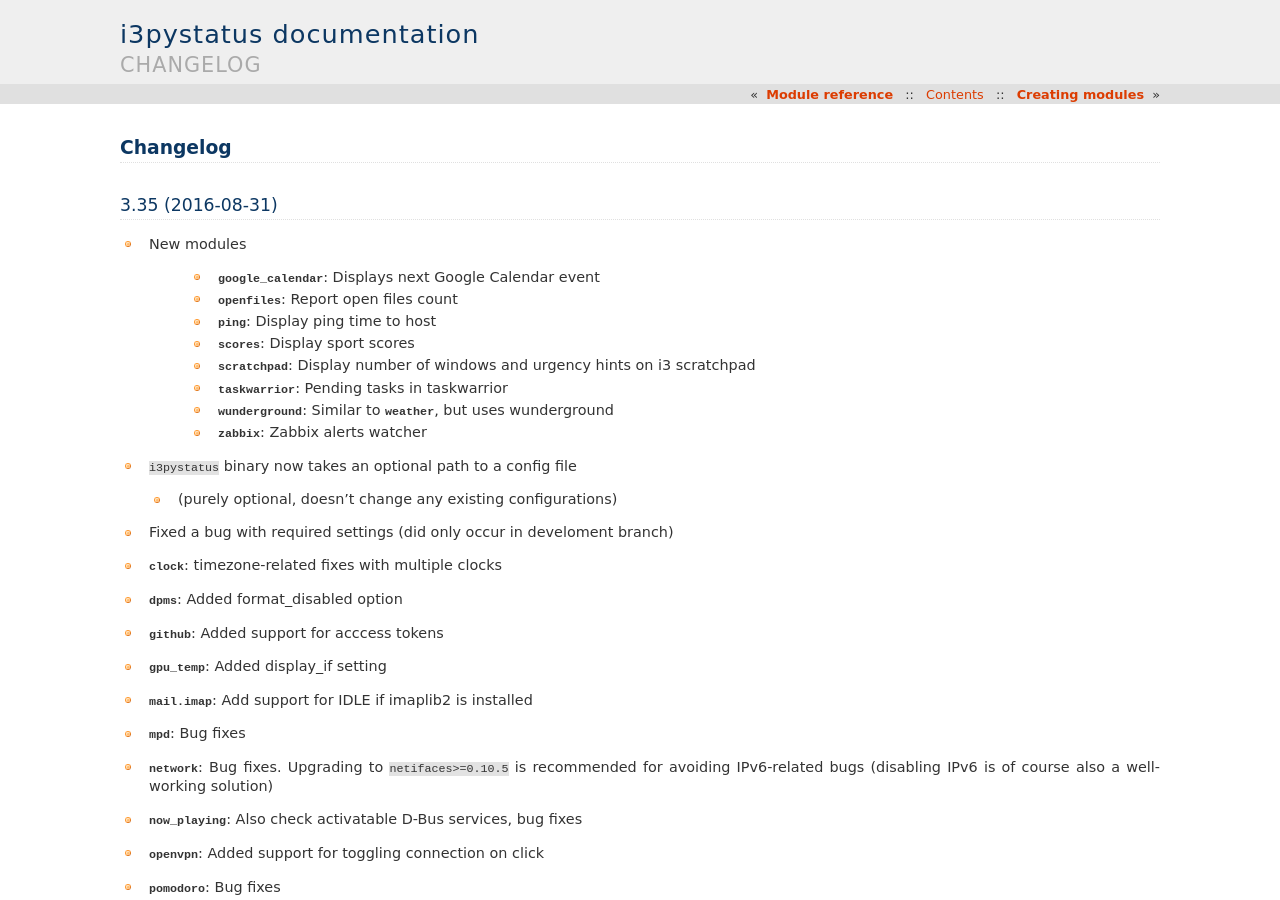
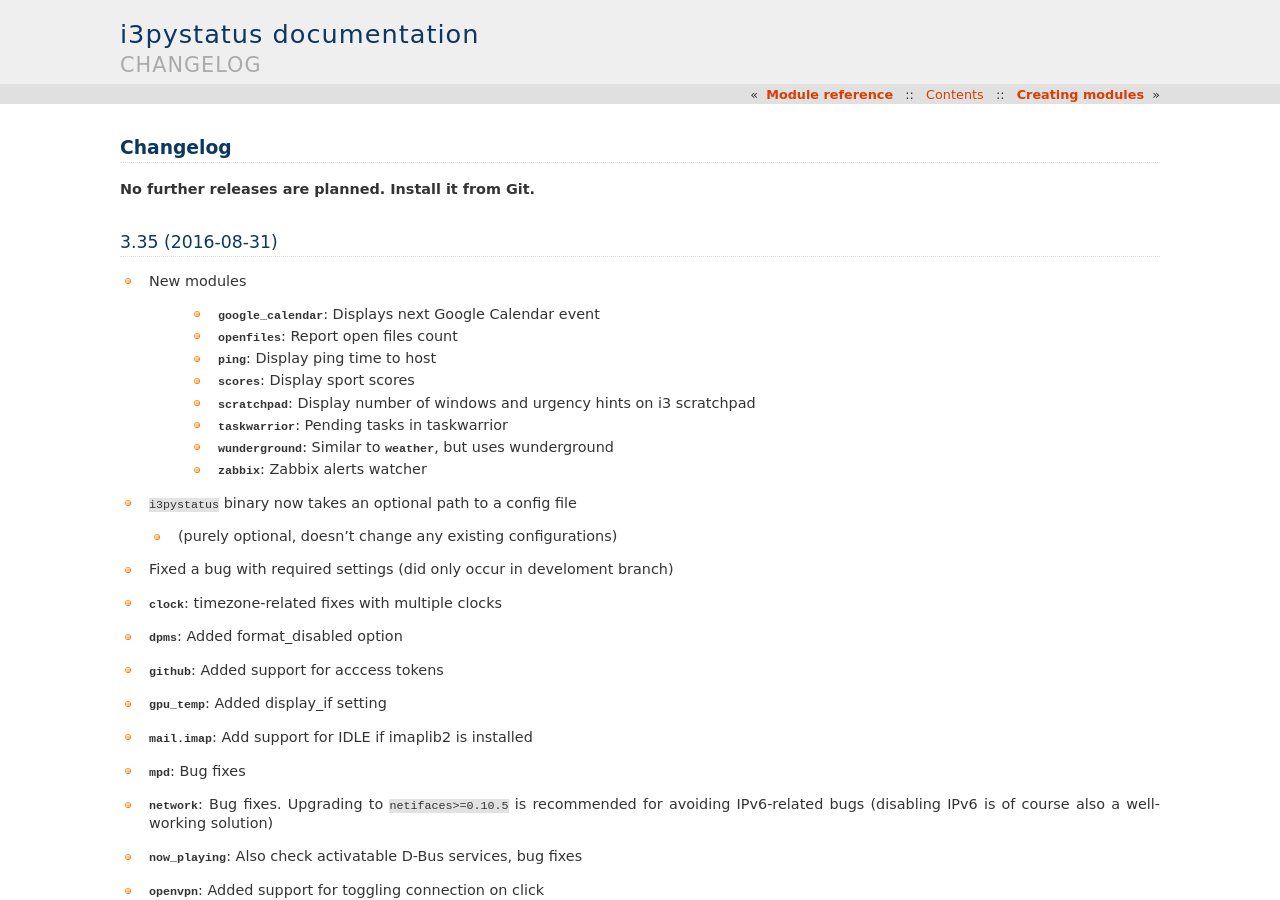
Before and after one commit to enkore/i3pystatus, a Sphinx documentation site: the page built from docs/changelog.rst, in a window 1280 px wide and 900 px high. Built offline with Sphinx 7.4.7, drawn with Linux system fonts in a browser that asks for light colours.

Commit message:
Update changelog.rst

```diff
--- a/docs/changelog.rst
+++ b/docs/changelog.rst
@@ -1,6 +1,8 @@
 
 Changelog
 =========
+
+**No further releases are planned. Install it from Git.**
 
 3.35 (2016-08-31)
 +++++++++++++++++
```
